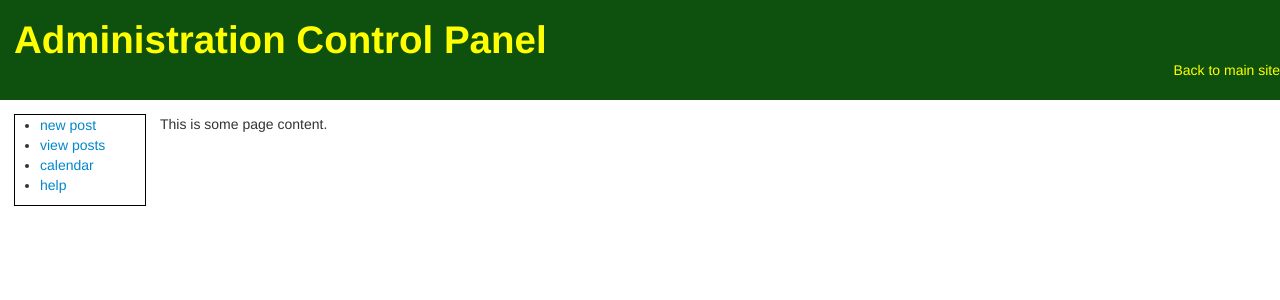
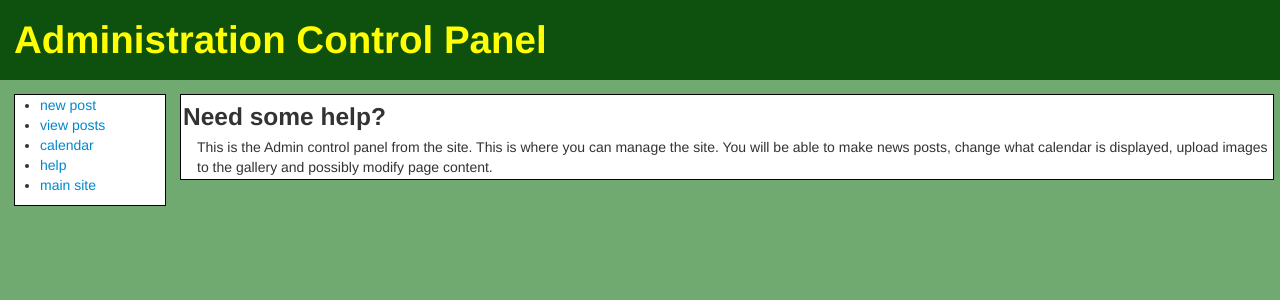
Before and after one commit to 0x0f3r/CrawleyFlyfishing, a PHP site: page /admin/index.php in a window 1280 px wide. Shown: the top 300 px of the page. Run offline with PHP 8.4, Linux system fonts and the light colour scheme; some libraries are stand-ins or nearby versions.

Commit message:
Barbones for the new admin page. Still lots of work to do but the pages are there and they are loaded.

```diff
--- a/admin/css/layout.css
+++ b/admin/css/layout.css
@@ -2,9 +2,11 @@ h1, h2, h3, h4, h5, h6, p{
 	margin: 0;
 	padding: 0;
 }
+html, body{
+	background-color: #70AA70;
+}
 #header{
 	width: 100%;
-	height: 100px;
 	background-color: #0e500e;
 	color: #FFFF00;
 }
@@ -15,10 +17,21 @@ h1, h2, h3, h4, h5, h6, p{
 	color: #FFFF00;
 }
 #navbar{
-	min-width: 130px;
+	min-width: 150px;
 	border: 1px solid black;
 	margin: 0 1em;
+	background-color: white;
 }
 #content{
 	margin: 1em 0;
 }
+#page-content p{
+	margin-left: 1em;
+}
+#page-content{
+	max-width: 85%;
+	width: 1500px;
+	padding: 2px;
+	background-color: white;
+	border: 1px solid black;
+}
--- /dev/null
+++ b/admin/help.php
@@ -0,0 +1,2 @@
+<h3>Need some help?</h3>
+<p>This is the Admin control panel from the site. This is where you can manage the site. You will be able to make news posts, change what calendar is displayed, upload images to the gallery and possibly modify page content.
--- a/admin/index.php
+++ b/admin/index.php
@@ -13,19 +13,30 @@
 			<div>
 				<h1>Administration Control Panel</h1>
 			</div>
-			<a class="pull-right">Back to main site</a>
+			<br>
 		</div>
 		<div id="content">
 			<div class="pull-left" id="navbar">
 				<ul>
-					<li><a>new post</a></li>
-					<li><a>view posts</a></li>
-					<li><a>calendar</a></li>
-					<li><a>help</a></li>
+					<li><a href="?page=new-post.php">new post</a></li>
+					<li><a href="?page=view-posts.php">view posts</a></li>
+					<li><a href="?page=new-post.php">calendar</a></li>
+					<li><a href="?page=help.php">help</a></li>
+					<li><a href="../index.php">main site</a></li>
 				</ul>
 			</div>
-			<div id="page-content">
-				This is some page content.
+			<div class="pull-left" id="page-content">
+				<?php
+					if(array_key_exists("page", $_GET) ){
+						if(file_exists ($_GET["page"])){
+							include($_GET["page"]);
+						}else{
+							include("404.php");
+						}
+					}else{
+						include("help.php");
+					}
+				?>
 			</div>
 		</div>
 	</body>
```
Also changed, not shown: admin/new-post.php (added, +17 -0 lines).
